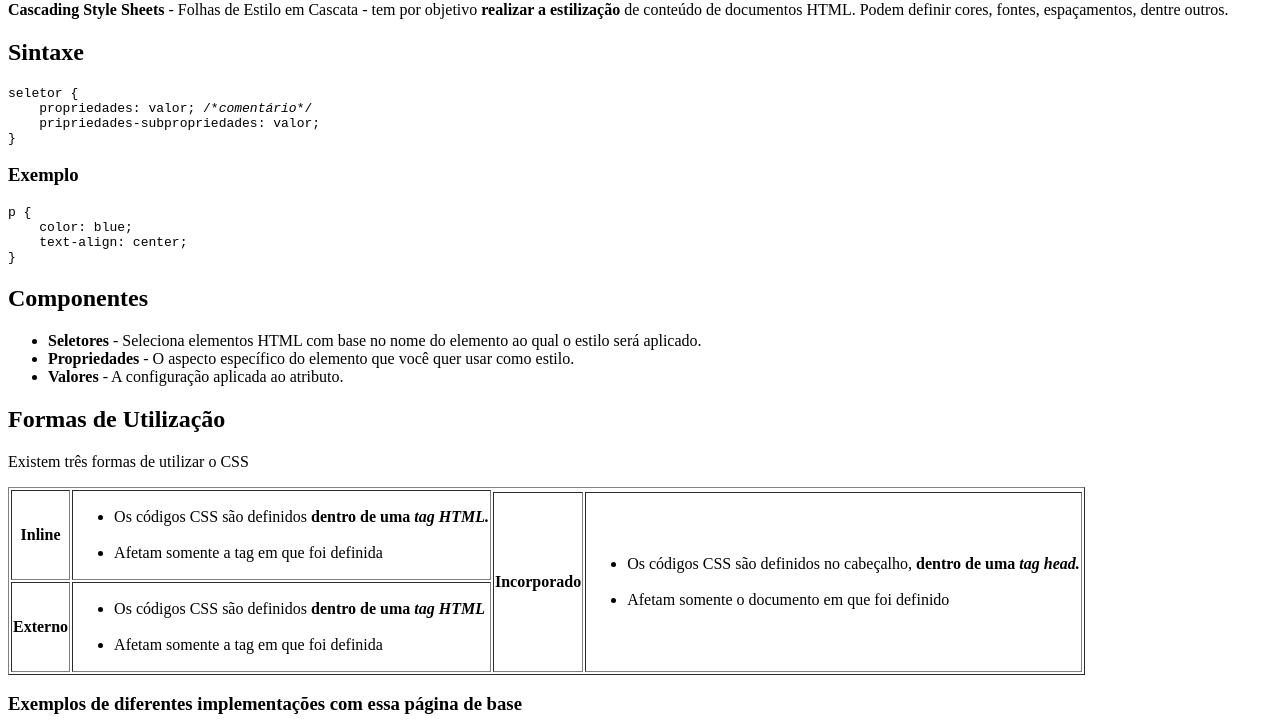
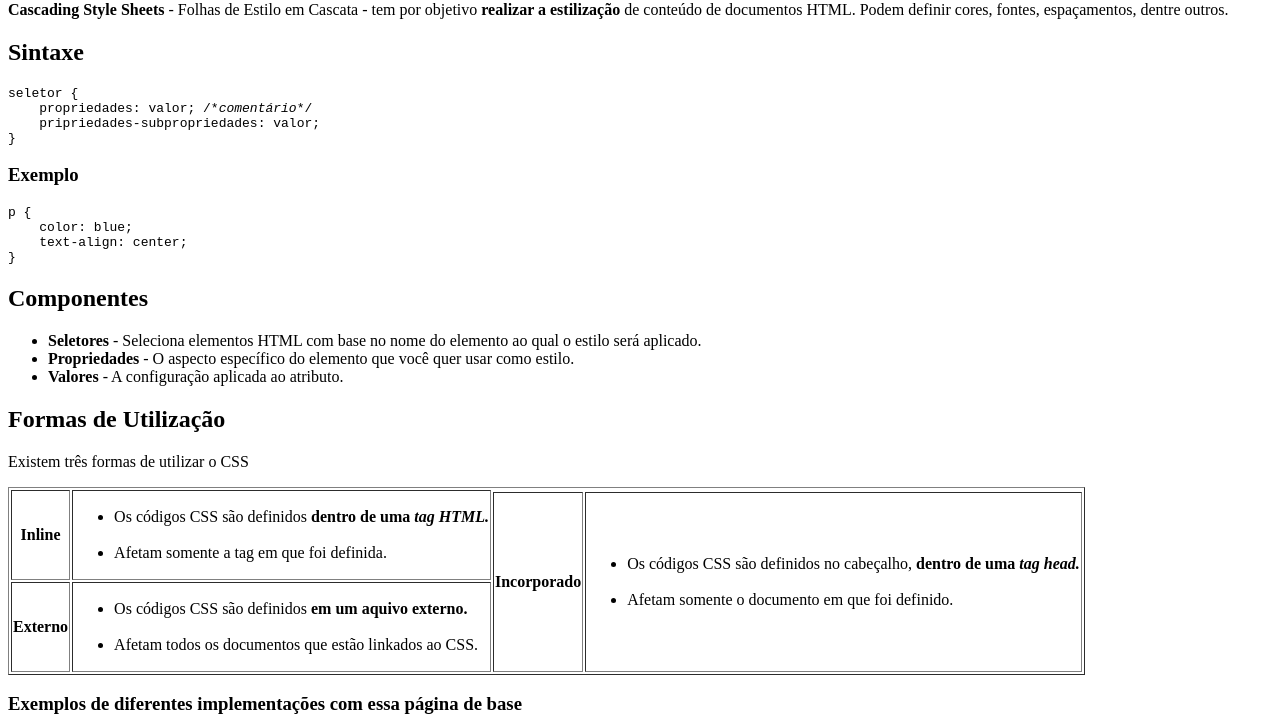
Before and after one commit to CaduVarela/NaTrilhaDoAprendizado, a plain HTML site: page RDE10/RDE10_CSS.html in a window 1280 px wide. Shown: the part 79-800 px from the top of the page. Drawn offline with Linux system fonts and the light colour scheme.

Commit message:
Atualização da tabela explicativa

```diff
--- a/RDE10/RDE10_CSS.html
+++ b/RDE10/RDE10_CSS.html
@@ -42,7 +42,7 @@
                 <td rowspan="2">
                     <ul>
                         <li>Os códigos CSS são definidos <b>dentro de uma <i>tag HTML.</i></b></li> <br>
-                        <li>Afetam somente a tag em que foi definida</li>
+                        <li>Afetam somente a tag em que foi definida.</li>
                     </ul>
                 </td>
             </tr>
@@ -51,7 +51,7 @@
                 <td rowspan="2">
                     <ul>
                         <li>Os códigos CSS são definidos no cabeçalho, <b>dentro de uma <i>tag head.</i></b></li> <br>
-                        <li>Afetam somente o documento em que foi definido</li>
+                        <li>Afetam somente o documento em que foi definido.</li>
                     </ul>
                 </td>
             </tr>
@@ -59,8 +59,8 @@
                 <th rowspan="2">Externo</th>
                 <td rowspan="2">
                     <ul>
-                        <li>Os códigos CSS são definidos <b>dentro de uma <i>tag HTML</i></b></li> <br>
-                        <li>Afetam somente a tag em que foi definida</li>
+                        <li>Os códigos CSS são definidos <b>em um aquivo externo.</b></li> <br>
+                        <li>Afetam todos os documentos que estão linkados ao CSS.</li>
                     </ul>
                 </td>
             </tr>
--- a/RDE10/RDE10_CSS_incorporado.html
+++ b/RDE10/RDE10_CSS_incorporado.html
@@ -89,7 +89,7 @@
                 <td rowspan="2">
                     <ul>
                         <li>Os códigos CSS são definidos <b>dentro de uma <i>tag HTML.</i></b></li> <br>
-                        <li>Afetam somente a tag em que foi definida</li>
+                        <li>Afetam somente a tag em que foi definida.</li>
                     </ul>
                 </td>
             </tr>
@@ -98,7 +98,7 @@
                 <td rowspan="2">
                     <ul>
                         <li>Os códigos CSS são definidos no cabeçalho, <b>dentro de uma <i>tag head.</i></b></li> <br>
-                        <li>Afetam somente o documento em que foi definido</li>
+                        <li>Afetam somente o documento em que foi definido.</li>
                     </ul>
                 </td>
             </tr>
@@ -106,8 +106,8 @@
                 <th rowspan="2">Externo</th>
                 <td rowspan="2">
                     <ul>
-                        <li>Os códigos CSS são definidos <b>dentro de uma <i>tag HTML</i></b></li> <br>
-                        <li>Afetam somente a tag em que foi definida</li>
+                        <li>Os códigos CSS são definidos <b>em um aquivo externo.</b></li> <br>
+                        <li>Afetam todos os documentos que estão linkados ao CSS.</li>
                     </ul>
                 </td>
             </tr>
--- a/RDE10/RDE10_CSS_inline.html
+++ b/RDE10/RDE10_CSS_inline.html
@@ -45,7 +45,7 @@
                 <td rowspan="2">
                     <ul>
                         <li>Os códigos CSS são definidos <b>dentro de uma <i>tag HTML.</i></b></li> <br>
-                        <li>Afetam somente a tag em que foi definida</li>
+                        <li>Afetam somente a tag em que foi definida.</li>
                     </ul>
                 </td>
             </tr>
@@ -54,7 +54,7 @@
                 <td rowspan="2">
                     <ul>
                         <li>Os códigos CSS são definidos no cabeçalho, <b>dentro de uma <i>tag head.</i></b></li> <br>
-                        <li>Afetam somente o documento em que foi definido</li>
+                        <li>Afetam somente o documento em que foi definido.</li>
                     </ul>
                 </td>
             </tr>
@@ -62,8 +62,8 @@
                 <th rowspan="2" style="background-color: darkseagreen; color: green; width: 100px;">Externo</th>
                 <td rowspan="2">
                     <ul>
-                        <li>Os códigos CSS são definidos <b>dentro de uma <i>tag HTML</i></b></li> <br>
-                        <li>Afetam somente a tag em que foi definida</li>
+                        <li>Os códigos CSS são definidos <b>em um aquivo externo.</b></li> <br>
+                        <li>Afetam todos os documentos que estão linkados ao CSS.</li>
                     </ul>
                 </td>
             </tr>
```
